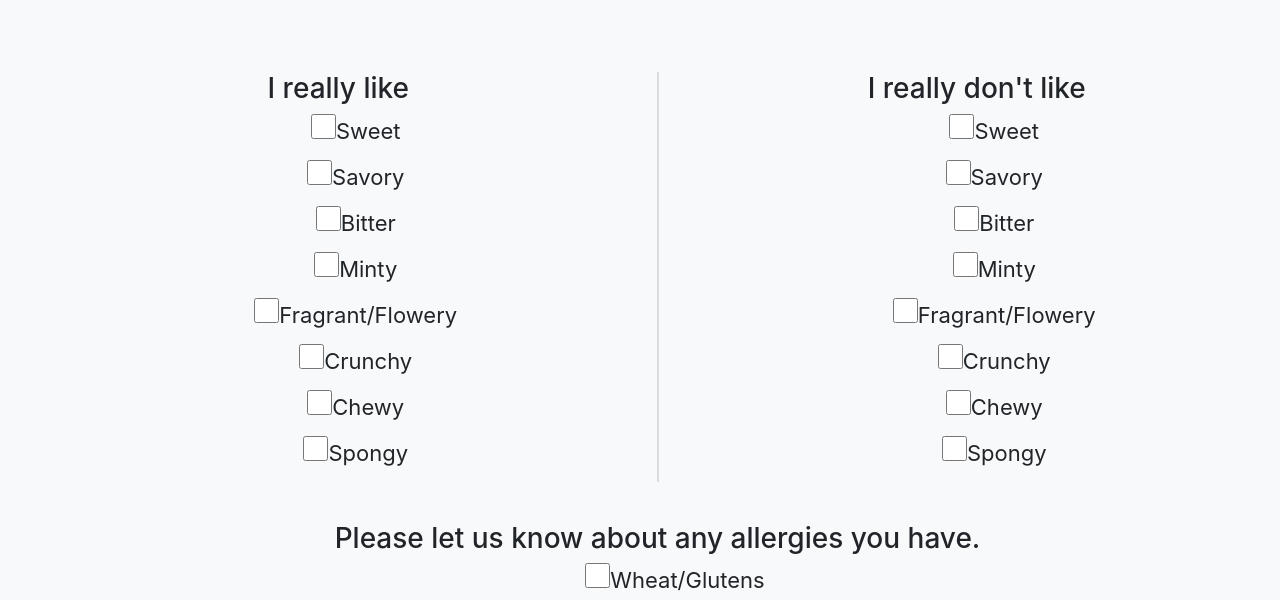
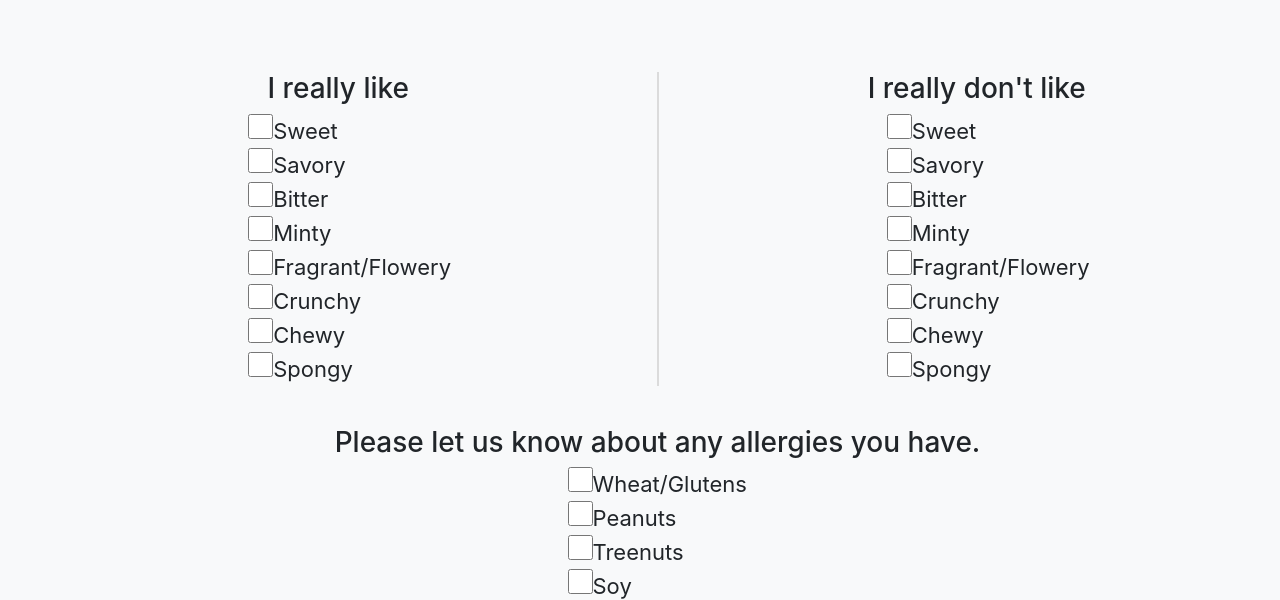
Before and after one commit to share630/Treat.y, a website with bundled scripts: page checkbox.html in a window 1280 px wide. Shown: the part 235-835 px from the top of the page. Built offline with nearby package versions, Linux system fonts and the light colour scheme; a web font is replaced by a local one.

Commit message:
small edits

```diff
--- a/checkbox.html
+++ b/checkbox.html
@@ -99,25 +99,25 @@
  <div class= "row text-center">
      <div class="col-sm-6 text-center" style="border-right:1px solid #dbdbdb;">
     <h3>I really like</h3>
-    <label class="container1">
+    <label class="container1 tastyItems">
     <input type="checkbox" class="radio checkmark1 squaredThree" value="1" name="fooby[1][]" /><span class="" style="display: inline-block;">Sweet</span></label>
 
-    <label class="container1">
+    <label class="container1 tastyItems">
     <input type="checkbox" class="radio checkmark1" value="1" name="fooby[2][]" /><span class="" style="display: inline-block;">Savory</span></label>
 
-    <label class="container1">
+    <label class="container1 tastyItems">
     <input type="checkbox" class="radio checkmark1 squaredThree" value="1" name="fooby[3][]" /><span class="" style="display: inline-block;">Bitter</span></label>
 
-    <label class="container1">
+    <label class="container1 tastyItems">
     <input type="checkbox" class="radio checkmark1 squaredThree" value="1" name="fooby[4][]" /><span class="" style="display: inline-block;">Minty</span></label>
 
-    <label class="container1">
+    <label class="container1 tastyItems">
     <input type="checkbox" class="radio checkmark1 squaredThree" value="1" name="fooby[5][]" /><span class="" style="display: inline-block;">Fragrant/Flowery</span></label>
-    <label class="container1">
+    <label class="container1 tastyItems">
     <input type="checkbox" class="radio checkmark1 squaredThree" value="1" name="fooby[6][]" /><span class="" style="display: inline-block;">Crunchy</span></label>
-    <label class="container1">
+    <label class="container1 tastyItems">
     <input type="checkbox" class="radio checkmark1 squaredThree" value="1" name="fooby[7][]" /><span class="" style="display: inline-block;">Chewy</span></label>
-    <label class="container1">
+    <label class="container1 tastyItems">
     <input type="checkbox" class="radio checkmark1 squaredThree" value="1" name="fooby[8][]" /><span class="" style="display: inline-block;">Spongy</span></label>
 
 
@@ -126,25 +126,25 @@
 <div class="col-sm-6 text-center" style="border-left:1px solid #dbdbdb;">
   <h3>I really don't like</h3>
 
-  <label class="container1">
+  <label class="container1 tastyItems">
     <input type="checkbox" class="radio checkmark1 squaredThree" value="1" name="fooby[1][]" /><span class="" style="display: inline-block;">Sweet</span></label>
 
-    <label class="container1">
+    <label class="container1 tastyItems">
     <input type="checkbox" class="radio checkmark1" value="1" name="fooby[2][]" /><span class="" style="display: inline-block;">Savory</span></label>
 
-    <label class="container1">
+    <label class="container1 tastyItems">
     <input type="checkbox" class="radio checkmark1 squaredThree" value="1" name="fooby[3][]" /><span class="" style="display: inline-block;">Bitter</span></label>
 
-    <label class="container1">
+    <label class="container1 tastyItems">
     <input type="checkbox" class="radio checkmark1 squaredThree" value="1" name="fooby[4][]" /><span class="" style="display: inline-block;">Minty</span></label>
 
-    <label class="container1">
+    <label class="container1 tastyItems">
     <input type="checkbox" class="radio checkmark1 squaredThree" value="1" name="fooby[5][]" /><span class="" style="display: inline-block;">Fragrant/Flowery</span></label>
-    <label class="container1">
+    <label class="container1 tastyItems">
     <input type="checkbox" class="radio checkmark1 squaredThree" value="1" name="fooby[6][]" /><span class="" style="display: inline-block;">Crunchy</span></label>
-    <label class="container1">
+    <label class="container1 tastyItems">
     <input type="checkbox" class="radio checkmark1 squaredThree" value="1" name="fooby[7][]" /><span class="" style="display: inline-block;">Chewy</span></label>
-    <label class="container1">
+    <label class="container1 tastyItems">
     <input type="checkbox" class="radio checkmark1 squaredThree" value="1" name="fooby[8][]" /><span class="" style="display: inline-block;">Spongy</span></label>
 
           </div>
@@ -153,16 +153,16 @@
           <div class="row text-center" style="margin-top:40px;">
               <div class="col-lg-12 text-center">
                   <h3>Please let us know about any allergies you have.</h3>
-                  <label class="container1">
+                  <label class="container1 tastyItems">
     <input type="checkbox" class="radio checkmark1 squaredThree" value="1" name="fooby[4][]" /><span class="" style="display: inline-block;">Wheat/Glutens</span></label>
 
-    <label class="container1">
+    <label class="container1 tastyItems">
     <input type="checkbox" class="radio checkmark1 squaredThree" value="1" name="fooby[5][]" /><span class="" style="display: inline-block;">Peanuts</span></label>
-    <label class="container1">
+    <label class="container1 tastyItems">
     <input type="checkbox" class="radio checkmark1 squaredThree" value="1" name="fooby[6][]" /><span class="" style="display: inline-block;">Treenuts</span></label>
-    <label class="container1">
+    <label class="container1 tastyItems">
     <input type="checkbox" class="radio checkmark1 squaredThree" value="1" name="fooby[7][]" /><span class="" style="display: inline-block;">Soy</span></label>
-    <label class="container1">
+    <label class="container1 tastyItems">
     <input type="checkbox" class="radio checkmark1 squaredThree" value="1" name="fooby[8][]" /><span class="" style="display: inline-block;">Dairy</span></label>
 
 
--- a/css/agency.css
+++ b/css/agency.css
@@ -808,3 +808,11 @@ ul.social-buttons li a {
 ul.social-buttons li a:active, ul.social-buttons li a:focus, ul.social-buttons li a:hover {
   background-color: #05C79B;
 }
+.centerFormFields {
+  width: 448px;
+  margin: 0 auto;
+
+}
+.centerFormFields input {
+  margin-bottom: 10px;
+}
--- a/css/checkbox.css
+++ b/css/checkbox.css
@@ -10,6 +10,11 @@
     -moz-user-select: none;
     -ms-user-select: none;
     user-select: none;
+}
+.tastyItems {
+  width: 250px;
+  margin: 0 auto;
+  text-align: left;
 }
 
 /* Hide the browser's default checkbox */
```
Also changed, not shown: index.html (+22 -5 lines).
